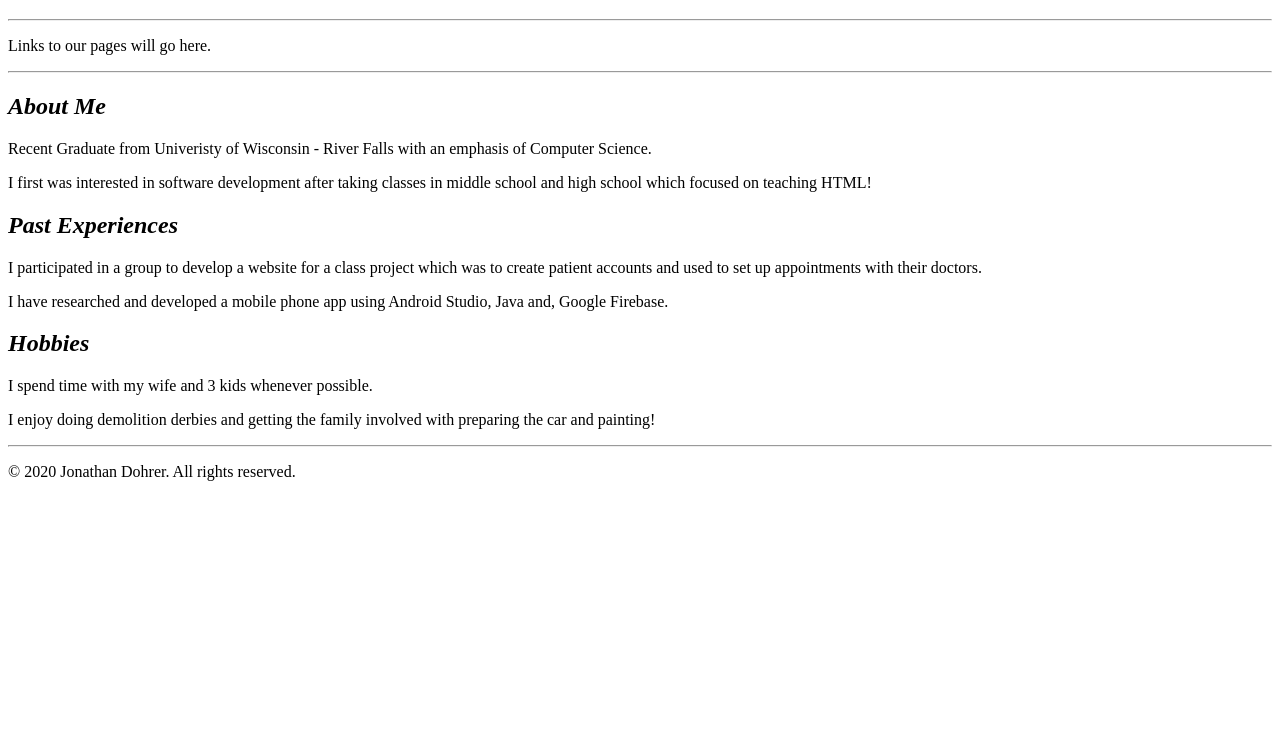
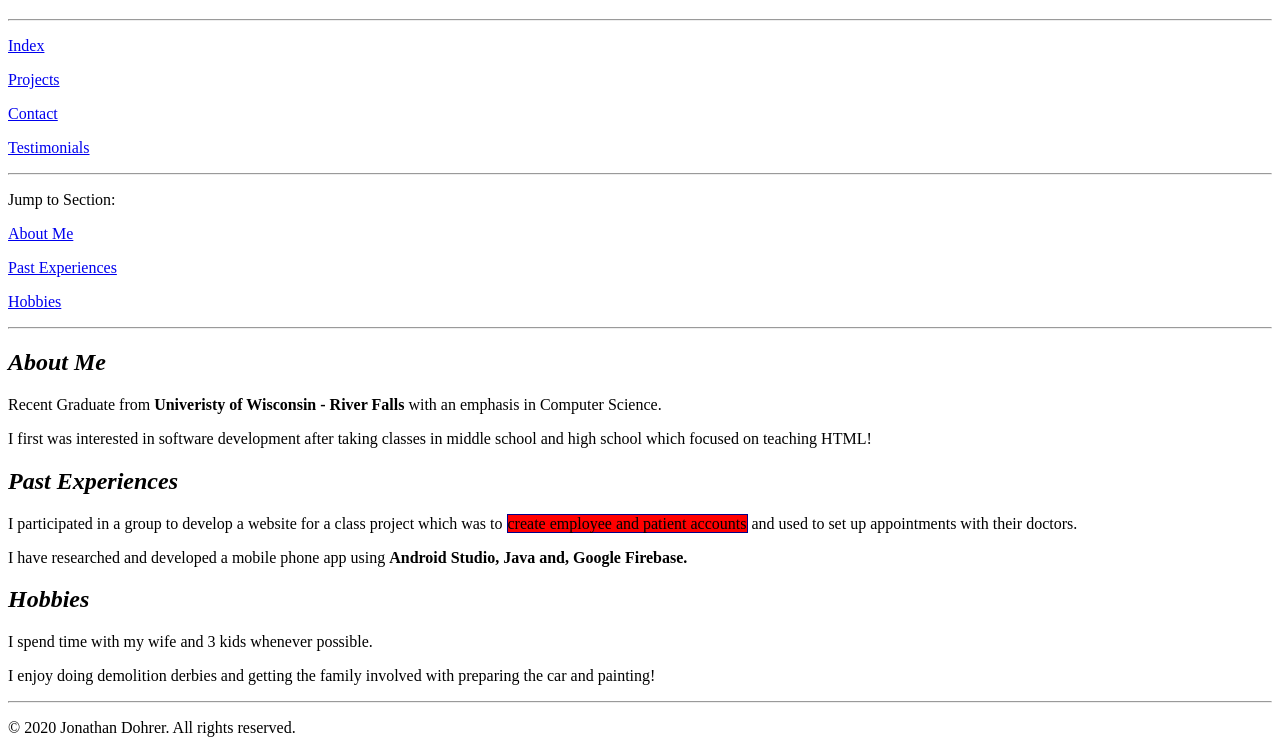
Before and after one commit to dohrer99x/app_code, a plain HTML site: page portfolio/index.html in a window 1280 px wide. Shown: the part 61-814 px from the top of the page. Drawn offline with Linux system fonts and the light colour scheme.

Commit message:
Completed HTML Inline Elements and Links Section

```diff
--- a/portfolio/index.html
+++ b/portfolio/index.html
@@ -3,7 +3,7 @@
 <!--
 Name: Jonathan Dohrer
 Date Created: 12/31/2019
-Most Recent Revision: 12/31/2019
+Most Recent Revision: 1/1/2020
 -->
 <html lang="en">
    <head>
@@ -16,24 +16,31 @@ Most Recent Revision: 12/31/2019
 
 	  <nav>
 		  <hr />
-		  <!-- We need to add links to projects.html, contact.html, and testimonials.html -->
-		  <p>Links to our pages will go here.</p>
+		  <p><a href="index.html">Index</a></p>
+		  <p><a href="projects.html">Projects</a></p>
+		  <p><a href="contact.html">Contact</a></p>
+		  <p><a href="testimonials.html">Testimonials</a></p>
+		  <hr />
+		  <p>Jump to Section:</p>
+		  <p><a href="#about">About Me</a></p>
+		  <p><a href="#experiences">Past Experiences</a></p>
+		  <p><a href="#hobbies">Hobbies</a></p>
 		  <hr />
 	  </nav>
 
 	  <section>
-		  <article id="about-me">
+		  <article id="about">
 			  <h2><em>About Me</em></h2>
-			  <p>Recent Graduate from Univeristy of Wisconsin - River Falls with an emphasis of Computer Science.</p>
+			  <p>Recent Graduate from <strong>Univeristy of Wisconsin - River Falls</strong> with an emphasis in Computer Science.</p>
 			  <p>I first was interested in software development after taking classes in middle school and high school
 			  which focused on teaching HTML!</p>
 		  </article>
 
-		  <article id="past-experiences">
+		  <article id="experiences">
 			  <h2><em>Past Experiences</em></h2>
-			  <p>I participated in a group to develop a website for a class project which was to create patient accounts and
+			  <p>I participated in a group to develop a website for a class project which was to <span style="background-color: red; border: thin solid darkblue;">create employee and patient accounts</span> and
 			  used to set up appointments with their doctors.</p>
-			  <p>I have researched and developed a mobile phone app using Android Studio, Java and, Google Firebase.</p>
+			  <p>I have researched and developed a mobile phone app using <strong>Android Studio, Java and, Google Firebase.</strong></p>
 		  </article>
 
 		  <article id="hobbies">
```
Also changed, not shown: portfolio/contact.html (added, +34 -0 lines), portfolio/projects.html (added, +30 -0 lines), portfolio/template.html (added, +25 -0 lines), portfolio/testimonials.html (added, +35 -0 lines).
